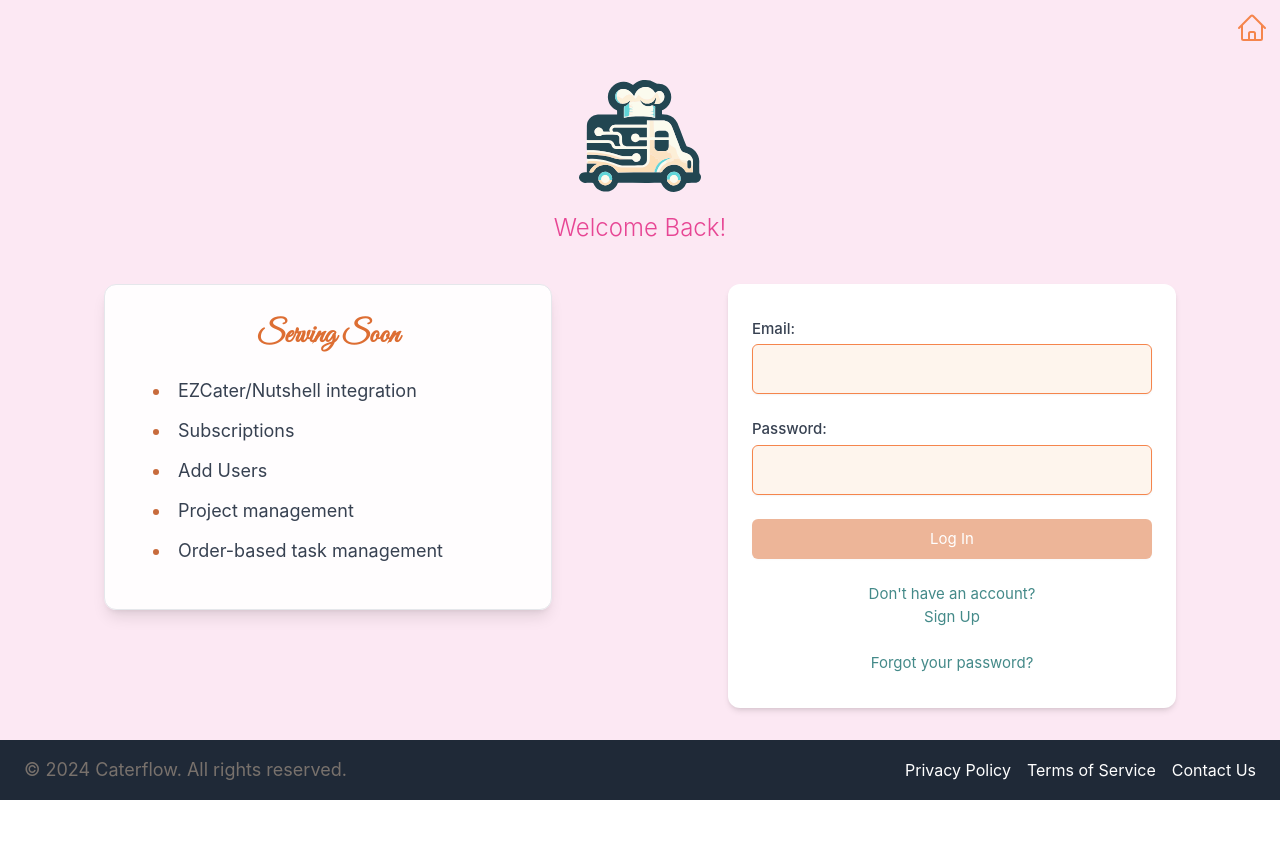
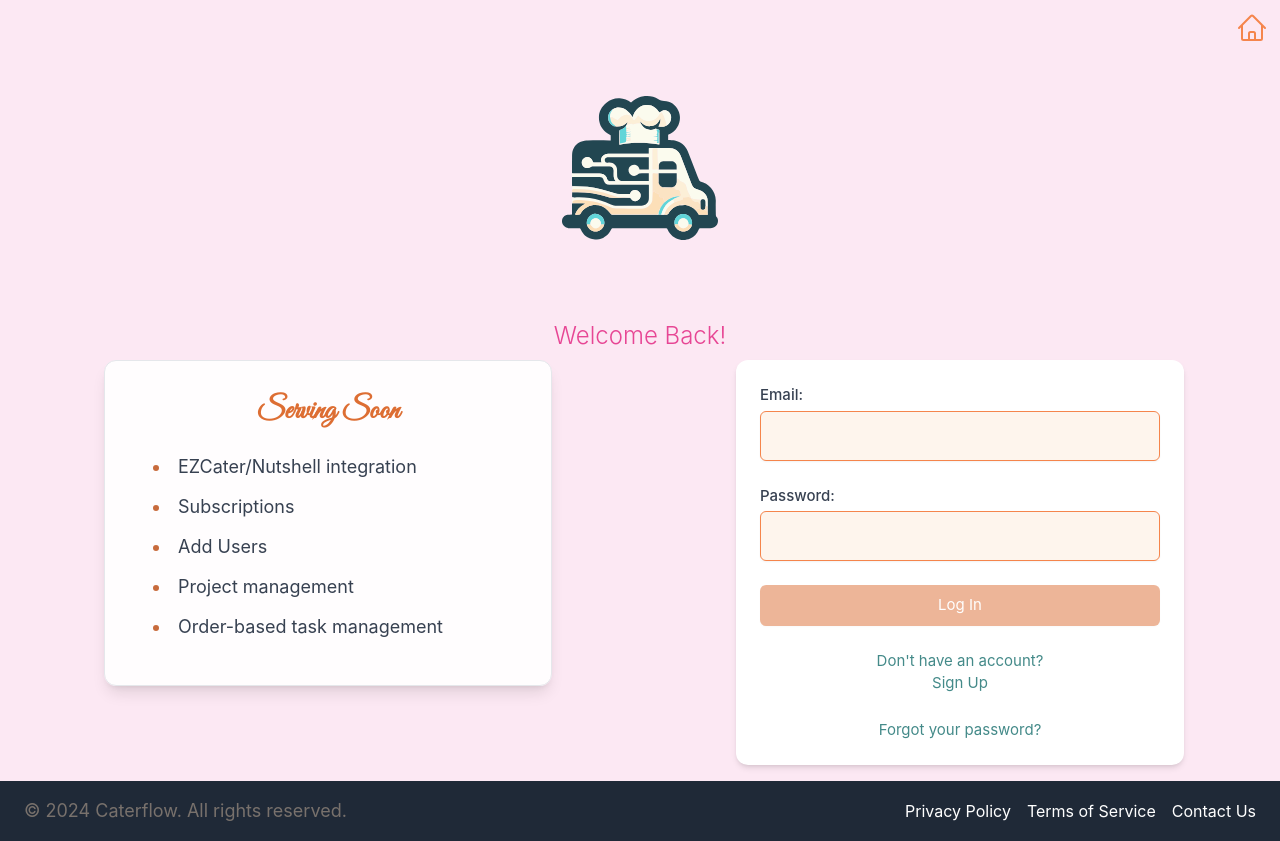
Before and after one commit to MichaelAJay/caterflow-fe, a Vue app: page /login in a window 1280 px wide. Before the commit the page ends 800 px from the top, so only its background shows below. Built offline with nearby package versions, Linux system fonts and the light colour scheme; no server answers.

Commit message:
restyled login component

```diff
--- a/src/views/visitor/LogIn.vue
+++ b/src/views/visitor/LogIn.vue
@@ -39,28 +39,25 @@ onMounted(async () => {
 </script>
 
 <template>
-  <div id="login-container" class="flex-1 flex flex-col justify-center items-center">
-    <!-- <LogoContainer id="logo-container" class="py-4" imgClass="h-28" /> -->
-    <div id="logo-container" class="flex justify-center items-center">
+  <div id="login-container" class="flex flex-1 flex-col items-center justify-center p-4">
+    <div id="logo-container" class="flex items-center justify-center py-8 lg:py-20">
       <img
         :src="truckLogo"
         alt="Logo: A catering truck with a chef's hat on top of it"
+        class="h-28 lg:h-36"
       />
     </div>
-    <h2 class="text-2xl text-accents-500 font-light mb-2">Welcome Back!</h2>
+    <h2 class="mb-2 text-2xl font-light text-accents-500">Welcome Back!</h2>
     <div
       id="login-sections"
-      class="flex-1 min-h-full px-4 py-1 sm:py-0 flex"
-      :class="{
-        'flex-col items-center justify-center': !showSplitContent,
-        'w-full flex-row items-stretch justify-around': showSplitContent
-      }"
+      class="flex flex-1 w-full min-h-full flex-col items-center justify-center lg:flex-row lg:items-stretch lg:justify-around space-y-4 lg:space-y-0 lg:space-x-4"
+      :class="{'space-x-8 lg:space-x-12': showSplitContent}"
     >
-      <div v-if="showSplitContent" class="w-1/2">
+      <div v-if="showSplitContent" class="w-full lg:w-1/2">
         <ComingSoon />
       </div>
 
-      <LoginContent :class="{ 'w-1/2': showSplitContent }" />
+      <LoginContent :class="{'w-full lg:w-1/2': showSplitContent}" />
 
       <FinishOnboardingPrompt :show="showFinishOnboardingPrompt" :closeModal="closeModal" />
       <ErrorAlert :message="errorMessage" v-model:isVisible="showError" />
@@ -68,7 +65,7 @@ onMounted(async () => {
   </div>
 </template>
 
-<style scoped>
+<!-- <style scoped>
 #logo-container {
   @apply py-3
 }
@@ -120,5 +117,5 @@ onMounted(async () => {
     @apply h-36
   }
 }
-</style>
+</style> -->
 @/stores/screen
```
